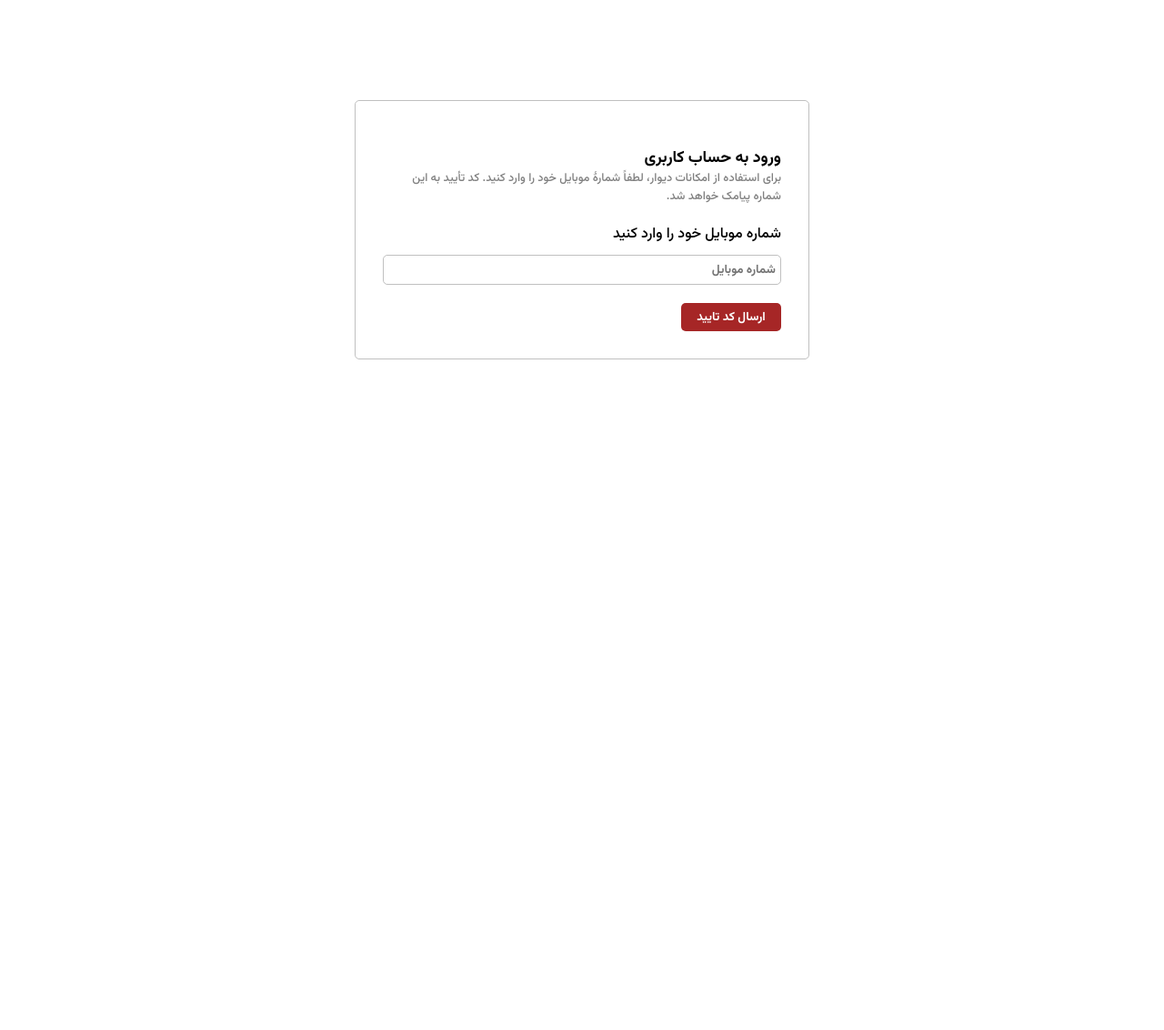
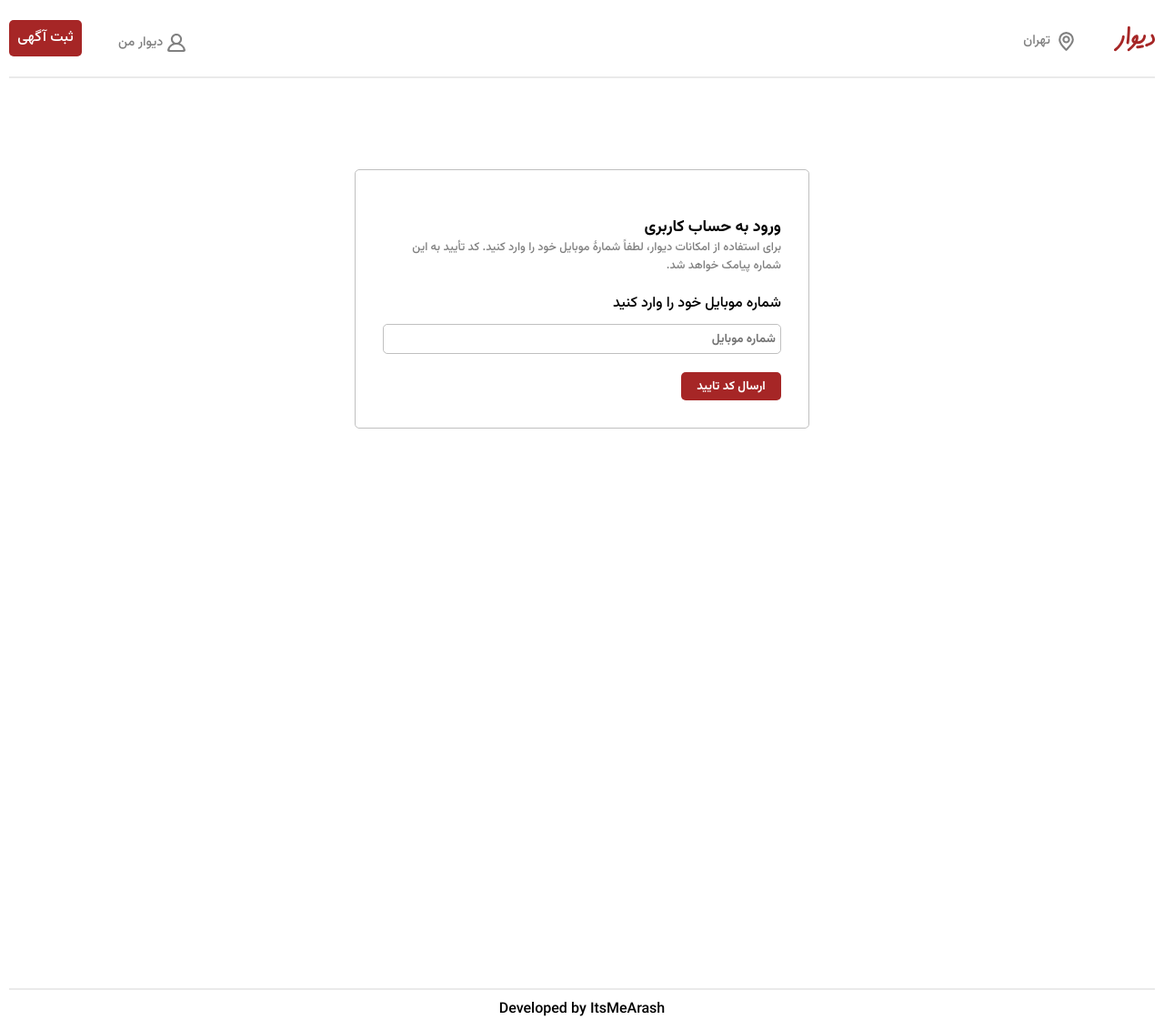
Before and after one commit to ItsMeArash/Divar-Clone, a React (Vite) app: page /auth in a window 1280 px wide. Shown: the whole page at 91% size. Before the commit the page ends 800 px from the top, so only its background shows below. Built offline with nearby package versions, Linux system fonts and the light colour scheme; no server answers.

Commit message:
category addition form added

```diff
--- a/src/App.jsx
+++ b/src/App.jsx
@@ -4,6 +4,7 @@ import { Toaster } from "react-hot-toast";
 import { BrowserRouter } from "react-router-dom";
 import { defaultOptions } from "configs/reactQueryConfigs";
 import { ReactQueryDevtools } from "@tanstack/react-query-devtools";
+import Layout from "layouts/Layout";
 
 function App() {
     const queryClient = new QueryClient({ defaultOptions });
@@ -11,7 +12,9 @@ function App() {
     return (
         <QueryClientProvider client={queryClient}>
             <BrowserRouter>
-                <Router />
+                <Layout>
+                    <Router />
+                </Layout>
                 <Toaster />
             </BrowserRouter>
             <ReactQueryDevtools />
--- /dev/null
+++ b/src/components/templates/CategoryForm.jsx
@@ -0,0 +1,48 @@
+import { useState } from "react";
+import styles from "./CategoryForm.module.css";
+import { useMutation } from "@tanstack/react-query";
+import { addCategory } from "services/admin";
+
+const CategoryForm = () => {
+    const [formData, setFormData] = useState({
+        name: "",
+        slug: "",
+        icon: "",
+    });
+
+    const { mutate, isLoading, error, data } = useMutation(addCategory);
+
+    const changeHandler = (event) => {
+        setFormData({ ...formData, [event.target.name]: event.target.value });
+    };
+
+    const submitHandler = (event) => {
+        event.preventDefault();
+
+        if (!formData.name || !formData.slug || !formData.icon) return;
+
+        mutate(formData);
+    };
+
+    return (
+        <form
+            onChange={changeHandler}
+            onSubmit={submitHandler}
+            className={styles.form}
+        >
+            <h3>دسته‌بندی جدید</h3>
+            {!!error && <p>افزودن دسته‌بندی با خطا مواجه شد.</p>}
+            {data?.status === 201 && <p>دسته‌بندی با موفقیت افزوده شد.</p>}
+            <label htmlFor="name">نام دسته‌بندی</label>
+            <input type="text" name="name" id="name" />
+            <label htmlFor="slug">اسلاگ</label>
+            <input type="text" name="slug" id="slug" />
+            <label htmlFor="icon">آیکون</label>
+            <input type="text" name="icon" id="icon" />
+
+            <button type="submit" disabled={isLoading}>ایجاد</button>
+        </form>
+    );
+};
+
+export default CategoryForm;
--- /dev/null
+++ b/src/components/templates/CategoryForm.module.css
@@ -0,0 +1,44 @@
+.form h3 {
+    margin-bottom: 30px;
+    border-bottom: 3px solid #a62626;
+    width: fit-content;
+    padding-bottom: 5px;
+}
+
+.form label {
+    display: block;
+    font-size: 0.9rem;
+    margin-bottom: 10px;
+}
+
+.form input {
+    display: block;
+    width: 300px;
+    padding: 5px;
+    border: 1px solid silver;
+    border-radius: 5px;
+    margin-bottom: 30px;
+}
+
+.form button {
+    background-color: #a62626;
+    color: #fff;
+    border: none;
+    padding: 10px 25px;
+    border-radius: 5px;
+    font-size: 0.9rem;
+    cursor: pointer;
+}
+
+.form button:disabled {
+    opacity: 0.5;
+}
+
+.form p {
+    background-color: #a62626;
+    margin-bottom: 20px;
+    color: #fff;
+    padding: 5px;
+    text-align: center;
+    border-radius: 5px;
+}
--- /dev/null
+++ b/src/layouts/Footer.jsx
@@ -0,0 +1,11 @@
+import styles from "./Footer.module.css";
+
+const Footer = () => {
+    return (
+        <footer className={styles.footer}>
+            <p>Developed by ItsMeArash</p>
+        </footer>
+    );
+};
+
+export default Footer;
--- /dev/null
+++ b/src/layouts/Footer.module.css
@@ -0,0 +1,7 @@
+.footer {
+    text-align: center;
+    direction: ltr;
+    margin-top: 100px;
+    padding-top: 10px;
+    border-top: 2px solid rgb(234, 234, 234);
+}
--- /dev/null
+++ b/src/layouts/Header.jsx
@@ -0,0 +1,29 @@
+import { Link } from "react-router-dom";
+import styles from "./Header.module.css";
+
+const Header = () => {
+    return (
+        <header className={styles.header}>
+            <div>
+                <Link to="/">
+                    <img src="divar.svg" className={styles.logo} />
+                </Link>
+                <span>
+                    <img src="location.svg" />
+                    <p>تهران</p>
+                </span>
+            </div>
+            <div>
+                <Link to="/auth">
+                    <span>
+                        <img src="profile.svg" />
+                        <p>دیوار من</p>
+                    </span>
+                </Link>
+                <Link to="/dashboard" className={styles.button}>ثبت آگهی</Link>
+            </div>
+        </header>
+    );
+};
+
+export default Header;
--- /dev/null
+++ b/src/layouts/Header.module.css
@@ -0,0 +1,40 @@
+.header {
+    display: flex;
+    justify-content: space-between;
+    align-items: center;
+    border-bottom: 2px solid rgb(234, 234, 234);
+    padding: 10px 0;
+    margin-bottom: 20px;
+}
+
+.logo {
+    width: 45px;
+    margin-left: 40px;
+}
+
+.header div {
+    display: flex;
+}
+
+.header span {
+    display: flex;
+    align-items: center;
+    color: grey;
+    height: 50px;
+}
+
+.header span p {
+    margin-right: 5px;
+    font-size: 0.9rem;
+}
+
+.button {
+    background-color: #a62626;
+    color: #fff;
+    height: 40px;
+    width: 80px;
+    line-height: 40px;
+    text-align: center;
+    border-radius: 5px;
+    margin-right: 40px;
+}
--- /dev/null
+++ b/src/layouts/Layout.jsx
@@ -0,0 +1,15 @@
+import Footer from "layouts/Footer";
+import Header from "layouts/Header";
+
+
+const Layout = ({ children }) => {
+    return (
+        <>
+            <Header />
+            <div style={{ minHeight: "100vh" }}>{children}</div>
+            <Footer />
+        </>
+    );
+};
+
+export default Layout;
--- a/src/pages/AdminPage.jsx
+++ b/src/pages/AdminPage.jsx
@@ -1,6 +1,8 @@
+import CategoryForm from "src/components/templates/CategoryForm"
+
 const AdminPage = () => {
   return (
-    <div>AdminPage</div>
+    <div><CategoryForm /></div>
   )
 }
 
--- /dev/null
+++ b/src/services/admin.js
@@ -0,0 +1,5 @@
+import api from "configs/api";
+
+const addCategory = (data) => api.post("/category", data);
+
+export { addCategory };
```
Also changed, not shown: 1 other file (tests, documents, lock files or other folders).
